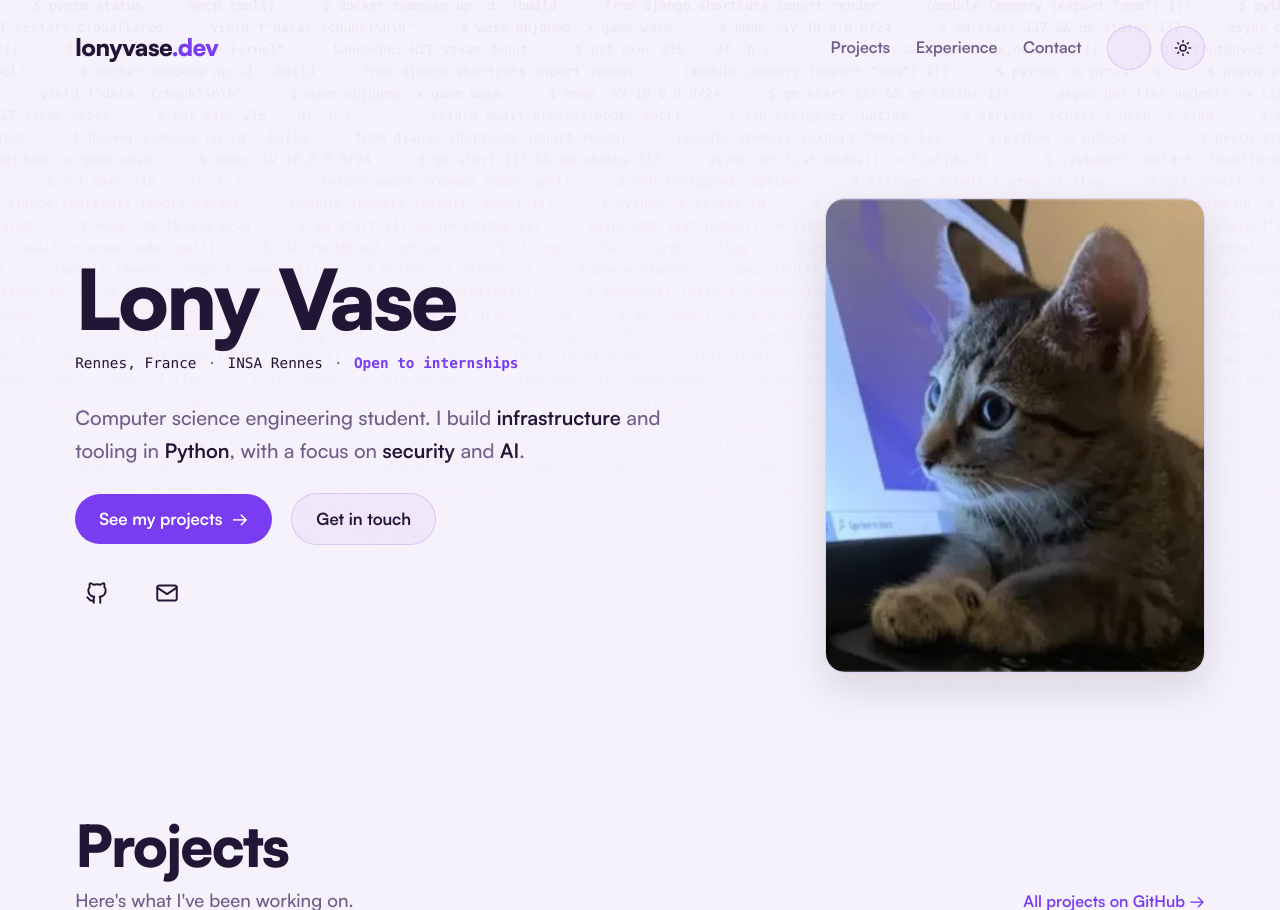
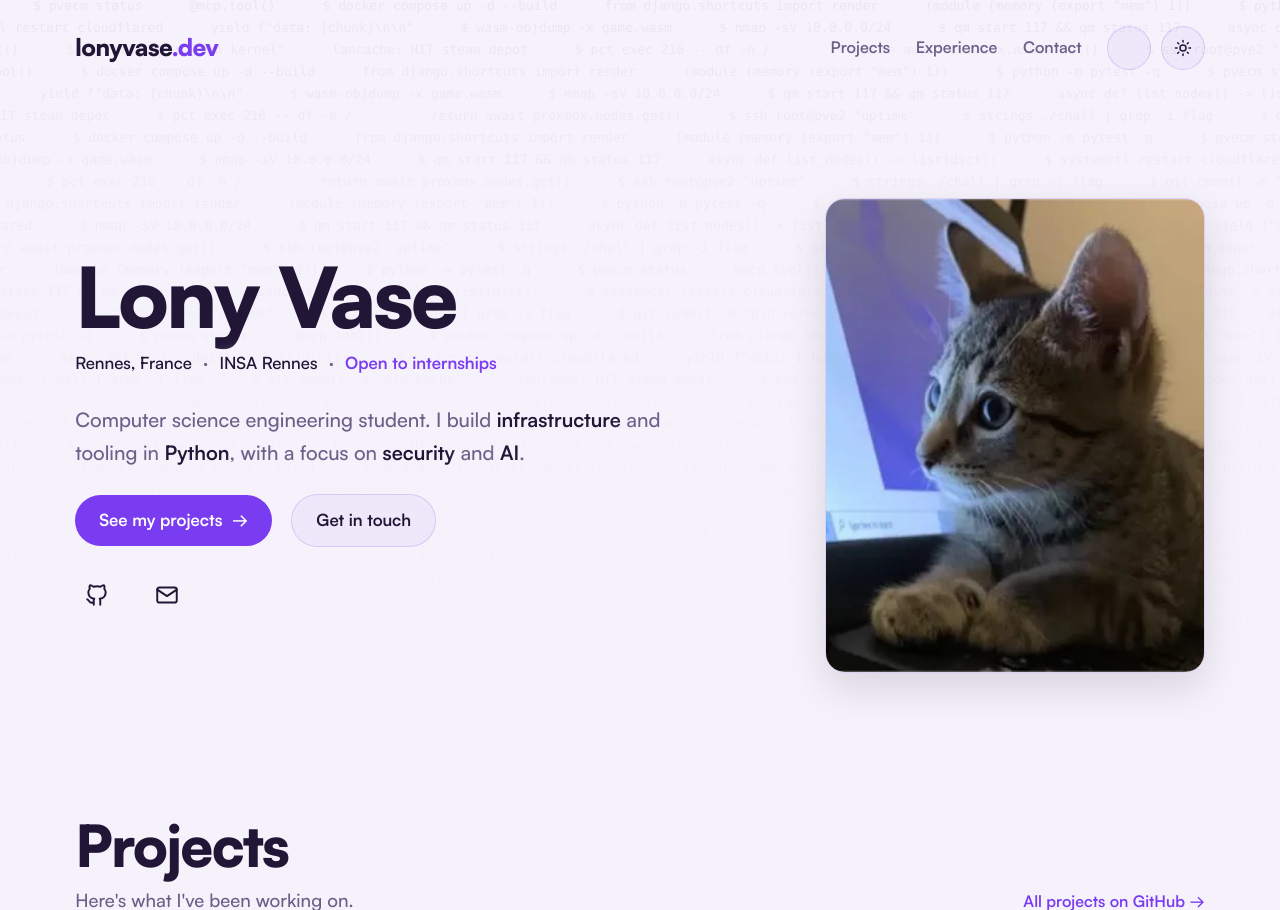
Before and after one commit to Showdown76py/lonyvase.dev, a Django app: template portfolio/templates/portfolio/index.html in a window 1280 px wide. Shown: the top 910 px of the page. Run offline with Django 5.2, Linux system fonts and the light colour scheme; the template is opened without the code that fills it, so the values that code supplies are empty.

Commit message:
hero meta line in body font

```diff
--- a/lonyvase/settings.py
+++ b/lonyvase/settings.py
@@ -10,7 +10,6 @@ BASE_DIR = Path(__file__).resolve().parent.parent
 def _secret_key():
     if key := os.environ.get("DJANGO_SECRET_KEY"):
         return key
-    # no db or sessions so the key only signs nothing critical, persist it so restarts stay stable
     path = BASE_DIR / ".secret_key"
     if not path.exists():
         path.write_text(secrets.token_urlsafe(50))
--- a/main.py
+++ b/main.py
@@ -7,13 +7,11 @@ from django.core.management import call_command
 from waitress import serve
 
 django.setup()
-# whitenoise serves from STATIC_ROOT so rebuild it on every boot (pulls may change assets)
 call_command("collectstatic", interactive=False, verbosity=0)
 
 from lonyvase.wsgi import application
 
 if __name__ == "__main__":
-    # SERVER_PORT is injected by pelican, PORT kept for local runs
     port = int(os.environ.get("SERVER_PORT") or os.environ.get("PORT") or 8000)
     serve(application, host="0.0.0.0", port=port, threads=8, trusted_proxy="*",
           trusted_proxy_headers={"x-forwarded-proto"}, clear_untrusted_proxy_headers=True)
--- a/portfolio/context_processors.py
+++ b/portfolio/context_processors.py
@@ -16,7 +16,6 @@ def site(request):
         "other_lang": other,
         "other_lang_url": translate_url(request.path, other),
         "canonical_base": f"https://{settings.CANONICAL_HOST}",
-        # address never appears in the html, js decodes it (see site.js)
         "email_enc": base64.b64encode(EMAIL[::-1].encode()).decode(),
         "github": "https://github.com/Showdown76py",
     }
--- a/portfolio/static/portfolio/css/site.css
+++ b/portfolio/static/portfolio/css/site.css
@@ -51,7 +51,6 @@
     --on-accent: #ffffff;
     --glow-1: rgba(150, 90, 255, 0.16);
     --shadow: 0 16px 40px rgba(0, 0, 0, 0.12);
-    /* dark glyphs on a pale bg read much louder than the reverse */
     --ambient-base: 0.08;
     --ambient-peak: 0.3;
 }
@@ -133,7 +132,6 @@ strong { color: var(--text); font-weight: 650; }
 
 .nav { display: flex; flex-wrap: wrap; align-items: center; gap: var(--space-card); }
 .nav > a { color: var(--muted); }
-/* bg-colored halo keeps text legible over the ambient canvas */
 .nav > a, .hero-text p { text-shadow: 0 0 6px var(--bg), 0 0 14px var(--bg), 0 0 22px var(--bg); }
 .nav > a:hover { color: var(--text); }
 .nav-tools { display: flex; align-items: center; gap: var(--space-inline); }
@@ -185,8 +183,8 @@ strong { color: var(--text); font-weight: 650; }
 
 .meta {
     margin-top: var(--space-inline);
-    font-family: var(--font-mono);
-    font-size: 0.9rem;
+    font-size: 1.05rem;
+    font-weight: 550;
     color: var(--text);
     display: flex;
     flex-wrap: wrap;
--- a/portfolio/static/portfolio/js/site.js
+++ b/portfolio/static/portfolio/js/site.js
@@ -7,7 +7,6 @@
         document.dispatchEvent(new Event('themechange'));
     }
 
-    // first visit: follow the system, server already rendered dark as default
     if (!/(?:^|;\s*)theme=/.test(document.cookie)) {
         const light = window.matchMedia('(prefers-color-scheme: light)').matches;
         if (light) setTheme('light');
@@ -17,14 +16,12 @@
         btn.addEventListener('click', () => setTheme(root.dataset.theme === 'light' ? 'dark' : 'light'));
     });
 
-    // address is base64(reversed) server side, mailto only exists once a human points at the link
     document.querySelectorAll('[data-m]').forEach(a => {
         const addr = () => atob(a.dataset.m).split('').reverse().join('');
         const arm = () => { a.href = 'mailto:' + addr(); };
         ['pointerenter', 'focus', 'touchstart'].forEach(ev => a.addEventListener(ev, arm, { once: true, passive: true }));
         const label = a.querySelector('.mail-label');
         if (!label) return;
-        // headless harvesters rarely scroll down to the contact block
         const io = new IntersectionObserver(es => {
             if (es[0].isIntersecting) { label.textContent = addr(); io.disconnect(); }
         });
@@ -123,7 +120,6 @@
             if (base < 0.004) continue;
             const text = rowText[i];
             const L = text.length;
-            // alternate scroll direction per row, speed 5..13 px/s
             const speed = (i % 2 ? 1 : -1) * (5 + ((i * 7) % 9));
             const span = L * cw;
             const px = (((t * speed) % span) + span) % span;
@@ -177,7 +173,6 @@
     } else {
         const loop = now => {
             requestAnimationFrame(loop);
-            // ~30fps is plenty for a background
             if (!visible || now - last < 33) return;
             last = now;
             draw(now);
--- a/portfolio/views.py
+++ b/portfolio/views.py
@@ -26,5 +26,4 @@ def sitemap(request):
 
 
 def favicon(request):
-    # crawlers and old browsers ask for /favicon.ico regardless of <link>
     return HttpResponseRedirect(static("portfolio/img/favicon.ico"))
```
